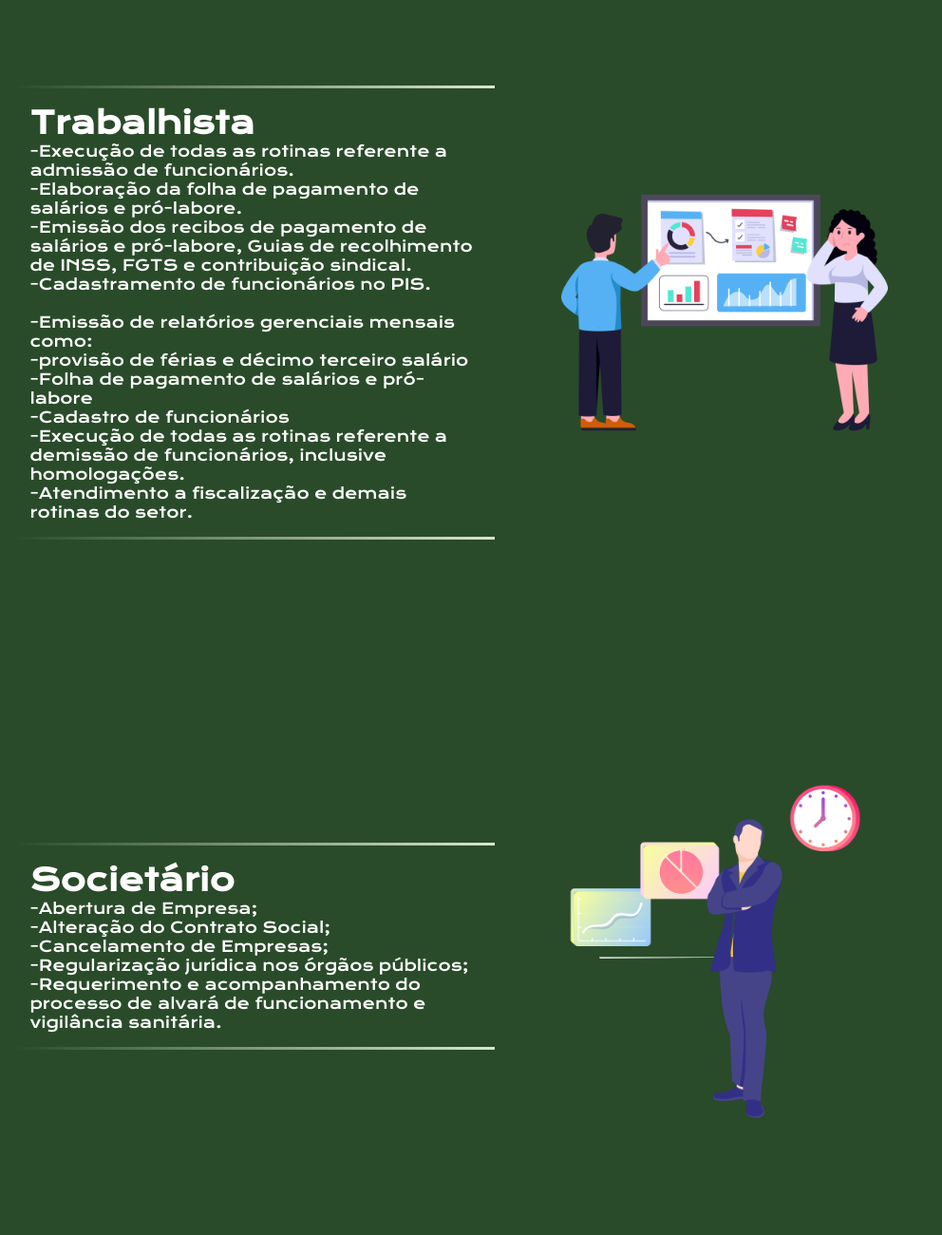
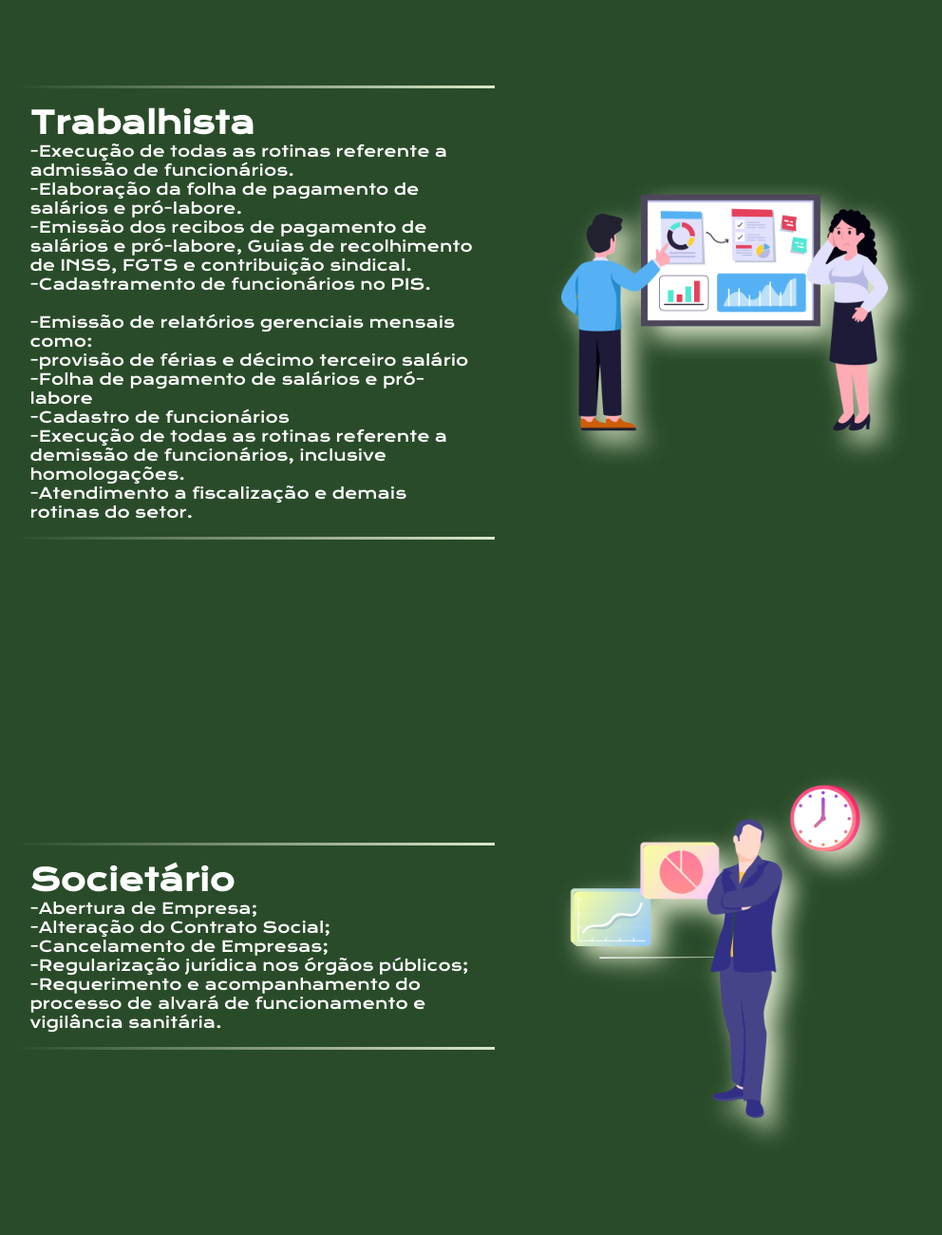
Before and after one commit to nicolascruz21/Website-responsivo, a plain HTML site: page index.html in a window 1280 px wide. Shown: the part 2620-3920 px from the top of the page at 95% size, without its empty margins (151-1143 px from the left). Drawn offline with nearby package versions, Linux system fonts and the light colour scheme.

Commit message:
Blur att

```diff
--- a/style.css
+++ b/style.css
@@ -1,4 +1,4 @@
- :root {
+:root {
   --cor-primaria: #294B29;
   --cor-secundaria: #DBE7C9;
   --cor-fonte-primaria: #ffffff;
@@ -213,9 +213,11 @@ header a{
 }
 #servicos__3 img{
   width: 25rem;
+  filter: drop-shadow(0.8rem 0.8rem 0.8rem var(--cor-secundaria));
 }
 #servicos__4 img{
   width: 25rem;
+  filter: drop-shadow(0.8rem 0.8rem 0.8rem var(--cor-secundaria));
 }
 
  footer {
```
